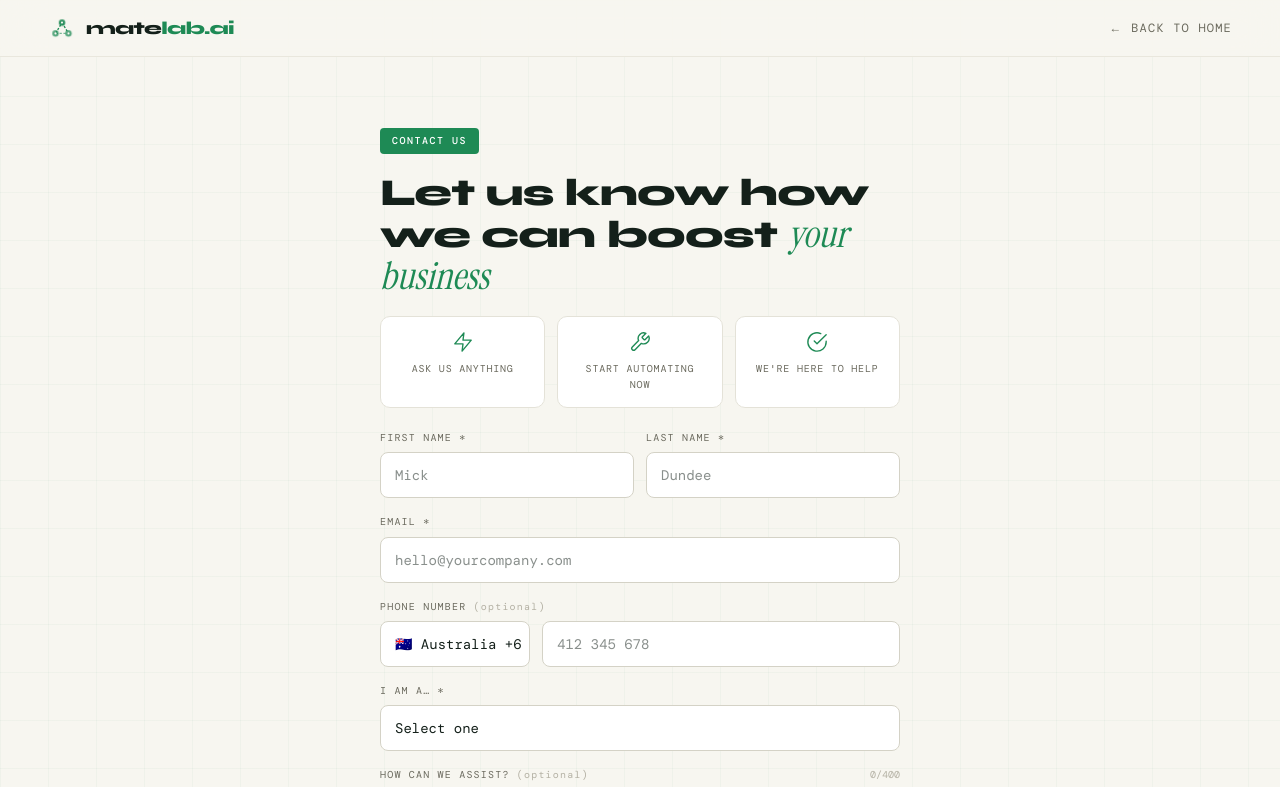
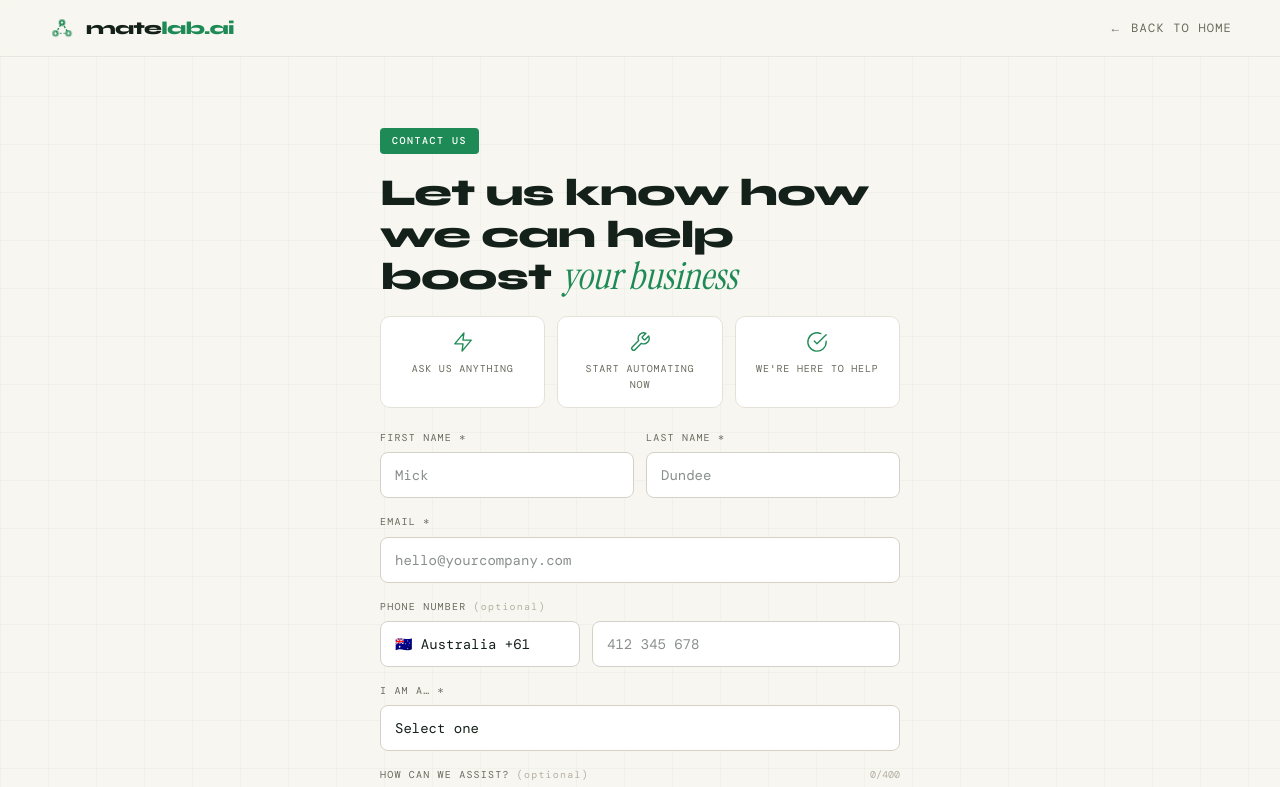
Before and after one commit to fdelpiero/v0-landing-page-html, a Next.js app: page /register in a window 1280 px wide. Shown: the top 787 px of the page. Built offline with nearby package versions, Linux system fonts and the light colour scheme; a web font is replaced by a local one.

Commit message:
Add files via upload

```diff
--- a/app/register/page.tsx
+++ b/app/register/page.tsx
@@ -222,7 +222,7 @@ export default function RegisterPage() {
                   Contact us
                 </div>
                 <h1 className="font-sans font-extrabold text-[clamp(28px,5vw,38px)] tracking-[-0.02em] leading-[1.1]">
-                  Let us know how we can boost{" "}
+                  Let us know how we can help boost{" "}
                   <em className="text-primary italic font-serif font-normal tracking-normal">your business</em>
                 </h1>
                 <div className="grid grid-cols-1 sm:grid-cols-3 gap-3 w-full">
@@ -257,7 +257,7 @@ export default function RegisterPage() {
                 {/* Phone (optional): country code + number */}
                 <div className="flex flex-col gap-1.5">
                   <label htmlFor="phone" className={labelClass}>Phone Number <span className="normal-case text-[#B4B1A4]">(optional)</span></label>
-                  <div className="grid grid-cols-[150px_1fr] gap-3">
+                  <div className="grid grid-cols-[200px_1fr] gap-3">
                     <select
                       id="countryCode"
                       name="countryCode"
```
